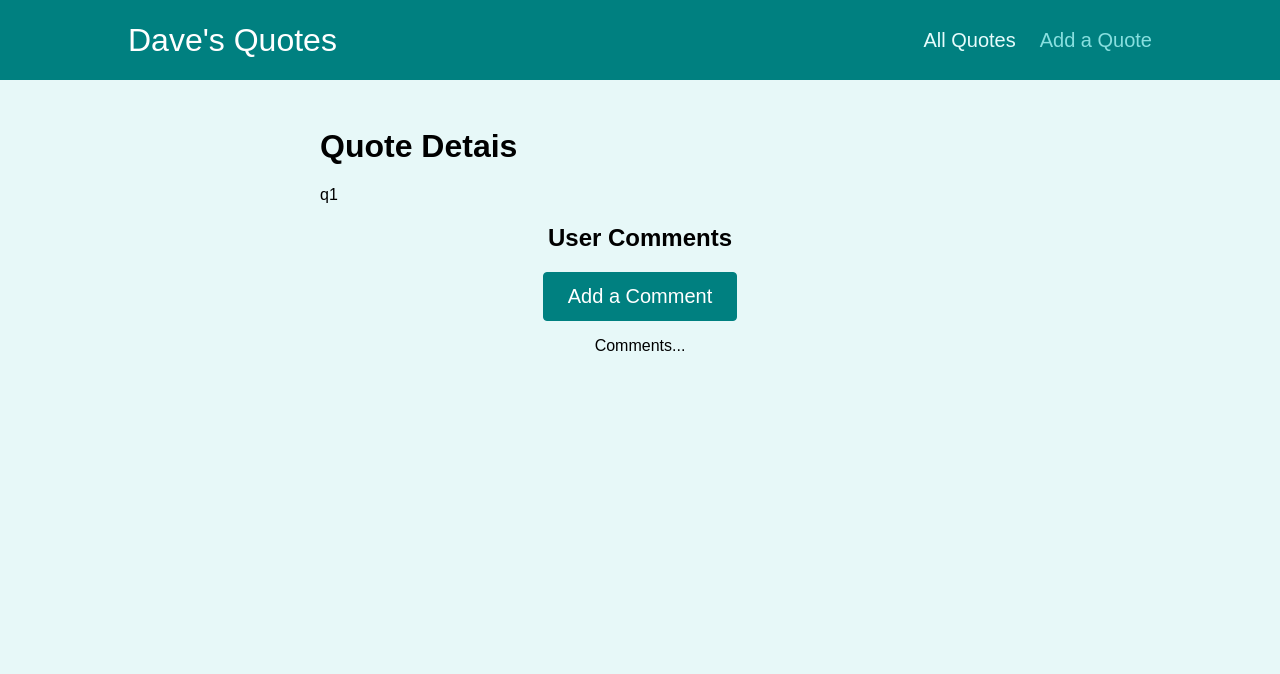
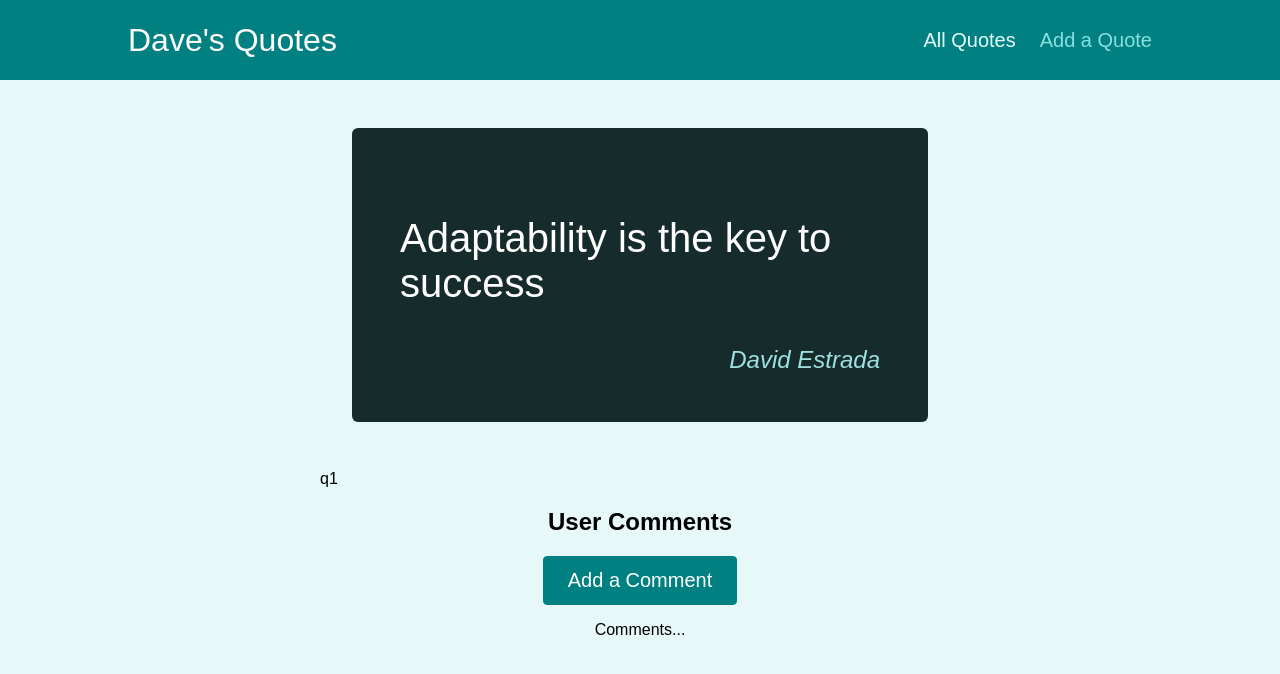
Before and after one commit to David-EstradaSD/DavesQuotes, a React (Create React App) app: page /quotes/q1/comments in a window 1280 px wide. Shown: the top 674 px of the page. Built offline with nearby package versions, Linux system fonts and the light colour scheme.

Commit message:
Connect QuoteDetails to HighlightedQuotes.js

```diff
--- a/src/components/pages/AllQuotes.js
+++ b/src/components/pages/AllQuotes.js
@@ -4,8 +4,7 @@ const DUMMY_QUOTES = [
   { id: 'q1', author: 'David Estrada', text: "Adaptability is the key to success" },
   { id: 'q2', author: 'Buddha', text: "Success is not the key to happiness, happiness is the key to success" },
   { id: 'q3', author: 'Master Yoda', text: "Do or do not. There is not try" },
-
-]
+];
 
 
 const AllQuotes = () => {
--- a/src/components/pages/QuoteDetails.js
+++ b/src/components/pages/QuoteDetails.js
@@ -2,15 +2,27 @@ import { Fragment } from "react";
 import { useParams, Route } from "react-router-dom";
 
 import Comments from "../comments/Comments";
+import HighlightedQuote from "../quotes/HighlightedQuote";
+
+const DUMMY_QUOTES = [
+  { id: 'q1', author: 'David Estrada', text: "Adaptability is the key to success" },
+  { id: 'q2', author: 'Buddha', text: "Success is not the key to happiness, happiness is the key to success" },
+  { id: 'q3', author: 'Master Yoda', text: "Do or do not. There is not try" },
+];
 
 const QuoteDetails = () => {
   const params = useParams();
 
-  console.log(params.productId);
+  const quote = DUMMY_QUOTES.find(quote => quote.id === params.quoteId);
+  // recall that 'params' refers to the URL path "variable" name, thus here we're checking to see which quote.id === the URL quoteId
+
+  if (!quote) {
+    return <h3>No quote found!</h3>;
+  }
 
   return (
     <Fragment>
-      <h1>Quote Detais</h1>
+      <HighlightedQuote text={quote.text} author={quote.author} />
       <p> {params.quoteId}</p>
       <Route path={`/quotes/${params.quoteId}/comments`} >
         <Comments />
```
Also changed, not shown: 1 other file (tests, documents, lock files or other folders).
